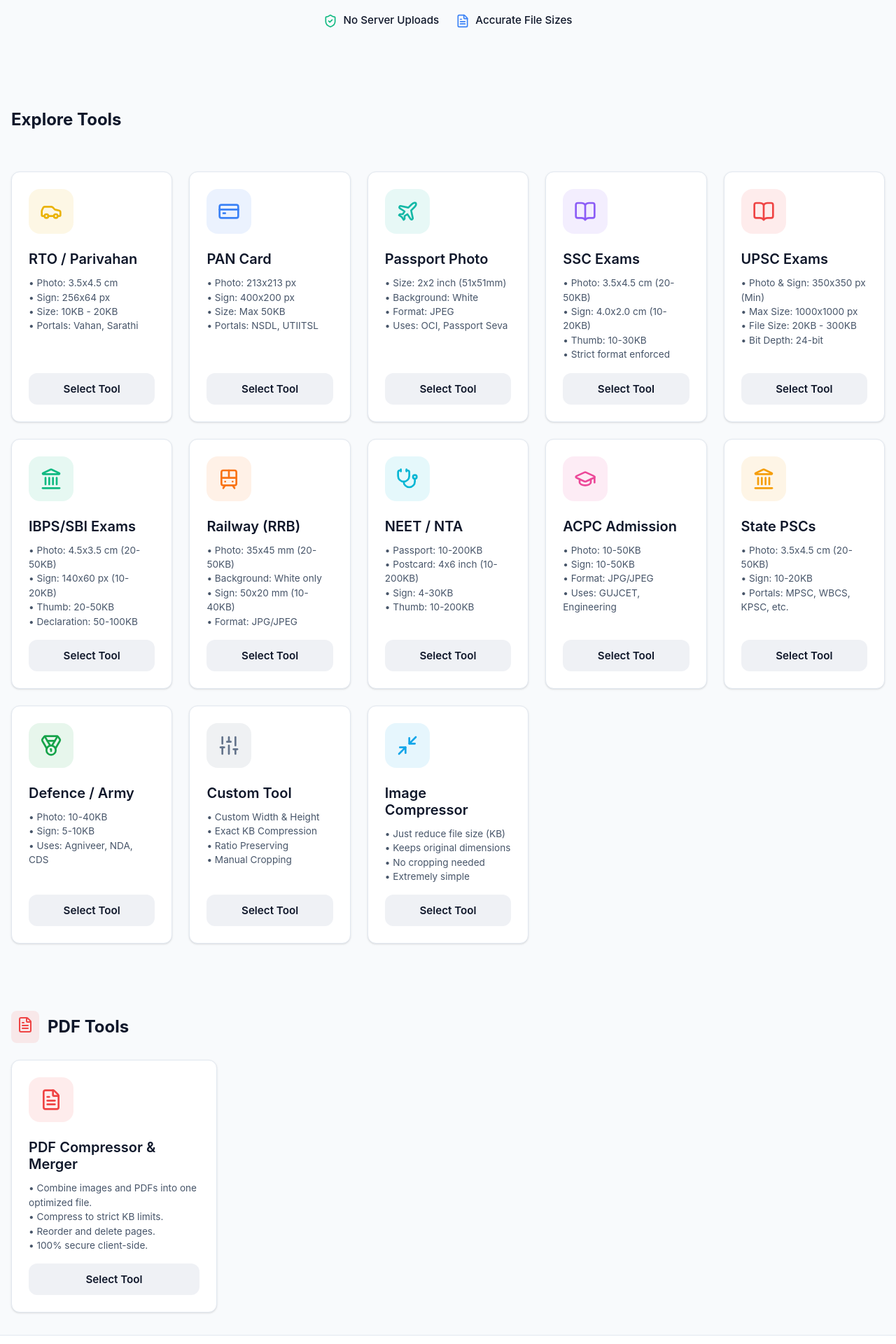
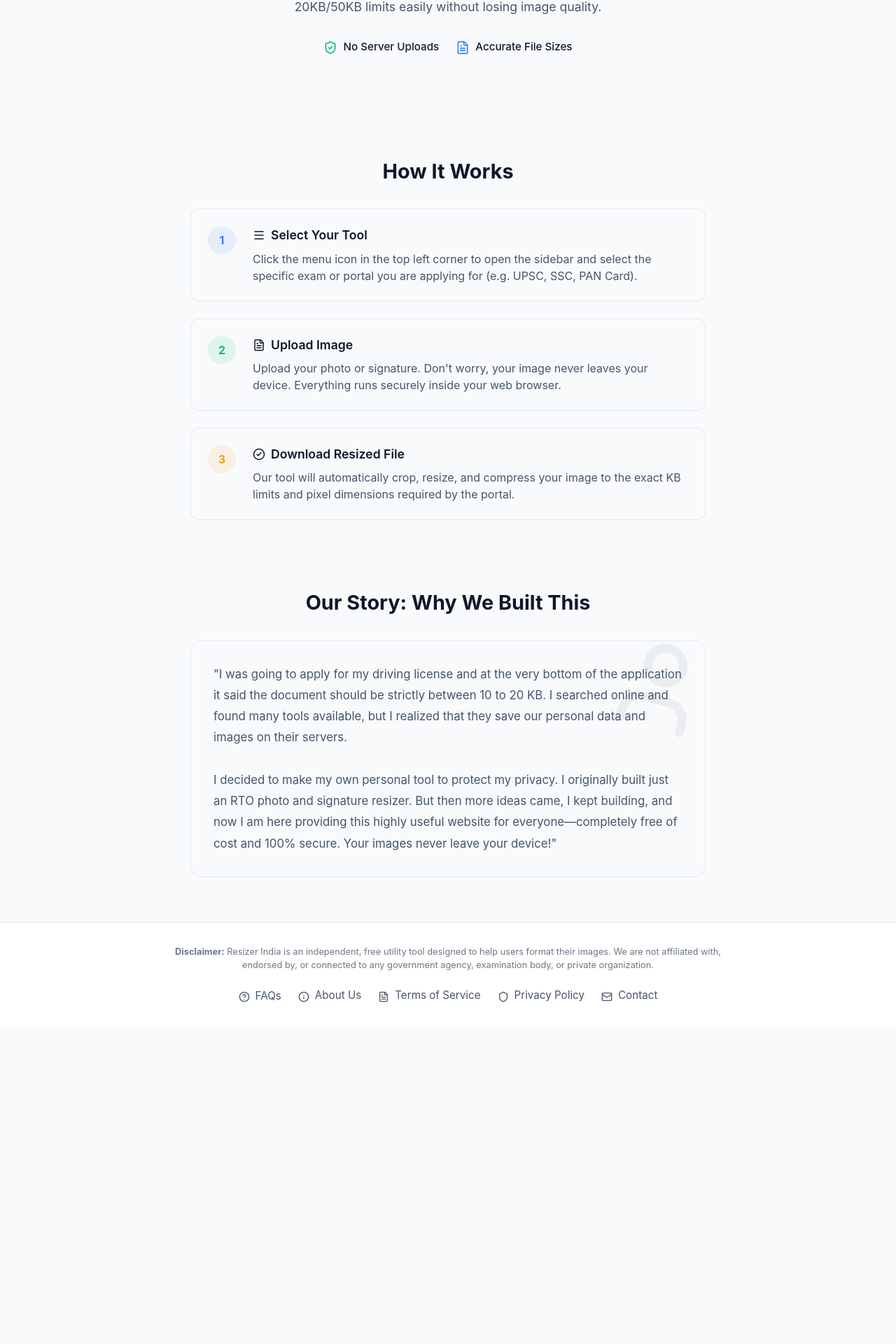
Before and after one commit to TechyNisarg/resizer-india, a React (Vite) app: page / in a window 1280 px wide. Shown: the part 304-2224 px from the top of the page at 70% size. After the commit the page ends 1771 px from the top, so only its background shows below. Built offline with nearby package versions, Linux system fonts and the light colour scheme.

Commit message:
feat: complete landing page redesign and mobile sidebar optimization

```diff
--- a/src/components/LandingPage.tsx
+++ b/src/components/LandingPage.tsx
@@ -1,35 +1,17 @@
 import React from 'react';
-import { useNavigate } from 'react-router-dom';
-import { motion } from 'framer-motion';
-import { FileText, ShieldCheck } from 'lucide-react';
-
-import { CATEGORIES } from '../config/tools';
+import { ShieldCheck, FileText, CheckCircle2, User, Menu } from 'lucide-react';
 
 export const LandingPage: React.FC = () => {
-  const navigate = useNavigate();
-
-  const hasVisited = React.useMemo(() => {
-    try {
-      const visited = sessionStorage.getItem('hasVisitedLanding') === 'true';
-      if (!visited) {
-        sessionStorage.setItem('hasVisitedLanding', 'true');
-      }
-      return visited;
-    } catch {
-      return false;
-    }
-  }, []);
-
   return (
-    <div className="landing-page">
+    <div className="landing-page" style={{ maxWidth: '800px', margin: '0 auto', paddingBottom: '4rem' }}>
       <div style={{ textAlign: 'center', marginBottom: '4rem', padding: '3rem 1rem 1rem' }}>
         <h1 style={{ fontSize: '2.5rem', fontWeight: 800, color: 'var(--text-primary)', marginBottom: '1rem', letterSpacing: '-0.025em', lineHeight: 1.2 }}>
-          Resize & Compress for <span style={{ color: 'var(--primary)' }}>Indian Govt Portals</span>
+          Perfect Image Resizer for <span style={{ color: 'var(--primary)' }}>Exams & Portals</span>
         </h1>
         <p style={{ fontSize: '1.1rem', color: 'var(--text-secondary)', maxWidth: '650px', margin: '0 auto 2rem', lineHeight: 1.6 }}>
-          100% Secure, fast, and works offline in your browser. Perfect for SSC, UPSC, PAN, RTO, IBPS, and more. Hit the exact 20KB/50KB limits easily without losing image quality.
+          100% Secure, fast, and works offline in your browser. Hit the exact 20KB/50KB limits easily without losing image quality.
         </p>
-        <div style={{ display: 'flex', gap: '1.5rem', justifyContent: 'center', flexWrap: 'wrap' }}>
+        <div style={{ display: 'flex', gap: '1.5rem', justifyContent: 'center', flexWrap: 'wrap', marginBottom: '2rem' }}>
           <div style={{ display: 'flex', alignItems: 'center', gap: '0.5rem', color: 'var(--text-primary)', fontSize: '0.95rem', fontWeight: 500 }}>
              <ShieldCheck size={20} style={{ color: 'var(--success)' }} /> No Server Uploads
           </div>
@@ -39,75 +21,52 @@ export const LandingPage: React.FC = () => {
         </div>
       </div>
 
-      <div style={{ display: 'flex', alignItems: 'center', gap: '0.75rem', marginBottom: '1.5rem' }}>
-        <h2 style={{ fontSize: '1.5rem', fontWeight: 700, color: 'var(--text-primary)' }}>Explore Tools</h2>
+      {/* How it works */}
+      <div style={{ marginBottom: '4rem', padding: '0 1rem' }}>
+        <h2 style={{ fontSize: '1.8rem', fontWeight: 700, color: 'var(--text-primary)', marginBottom: '2rem', textAlign: 'center' }}>How It Works</h2>
+        <div style={{ display: 'flex', flexDirection: 'column', gap: '1.5rem' }}>
+
+          <div style={{ display: 'flex', gap: '1.5rem', background: 'var(--card-bg)', padding: '1.5rem', borderRadius: '12px', border: '1px solid var(--border-color)' }}>
+            <div style={{ width: '40px', height: '40px', borderRadius: '50%', background: 'rgba(59, 130, 246, 0.1)', color: '#3b82f6', display: 'flex', alignItems: 'center', justifyContent: 'center', fontWeight: 'bold', flexShrink: 0 }}>1</div>
+            <div>
+              <h3 style={{ fontSize: '1.1rem', fontWeight: 600, color: 'var(--text-primary)', marginBottom: '0.5rem', display: 'flex', alignItems: 'center', gap: '0.5rem' }}><Menu size={18} /> Select Your Tool</h3>
+              <p style={{ color: 'var(--text-secondary)', lineHeight: 1.5 }}>Click the menu icon in the top left corner to open the sidebar and select the specific exam or portal you are applying for (e.g. UPSC, SSC, PAN Card).</p>
+            </div>
+          </div>
+
+          <div style={{ display: 'flex', gap: '1.5rem', background: 'var(--card-bg)', padding: '1.5rem', borderRadius: '12px', border: '1px solid var(--border-color)' }}>
+            <div style={{ width: '40px', height: '40px', borderRadius: '50%', background: 'rgba(16, 185, 129, 0.1)', color: '#10b981', display: 'flex', alignItems: 'center', justifyContent: 'center', fontWeight: 'bold', flexShrink: 0 }}>2</div>
+            <div>
+              <h3 style={{ fontSize: '1.1rem', fontWeight: 600, color: 'var(--text-primary)', marginBottom: '0.5rem', display: 'flex', alignItems: 'center', gap: '0.5rem' }}><FileText size={18} /> Upload Image</h3>
+              <p style={{ color: 'var(--text-secondary)', lineHeight: 1.5 }}>Upload your photo or signature. Don't worry, your image never leaves your device. Everything runs securely inside your web browser.</p>
+            </div>
+          </div>
+
+          <div style={{ display: 'flex', gap: '1.5rem', background: 'var(--card-bg)', padding: '1.5rem', borderRadius: '12px', border: '1px solid var(--border-color)' }}>
+            <div style={{ width: '40px', height: '40px', borderRadius: '50%', background: 'rgba(245, 158, 11, 0.1)', color: '#f59e0b', display: 'flex', alignItems: 'center', justifyContent: 'center', fontWeight: 'bold', flexShrink: 0 }}>3</div>
+            <div>
+              <h3 style={{ fontSize: '1.1rem', fontWeight: 600, color: 'var(--text-primary)', marginBottom: '0.5rem', display: 'flex', alignItems: 'center', gap: '0.5rem' }}><CheckCircle2 size={18} /> Download Resized File</h3>
+              <p style={{ color: 'var(--text-secondary)', lineHeight: 1.5 }}>Our tool will automatically crop, resize, and compress your image to the exact KB limits and pixel dimensions required by the portal.</p>
+            </div>
+          </div>
+
+        </div>
       </div>
-      <motion.div
-        className="category-grid"
-        initial={hasVisited ? false : "hidden"}
-        animate="show"
-        variants={{
-          hidden: { opacity: 0 },
-          show: { opacity: 1, transition: { staggerChildren: 0.05 } }
-        }}
-      >
-        {CATEGORIES.map(cat => {
-          const Icon = cat.icon;
-          return (
-            <motion.button
-              key={cat.id}
-              className="category-card"
-              onClick={() => navigate(cat.path)}
-              variants={{
-                hidden: { opacity: 0, y: 30 },
-                show: {
-                  opacity: 1,
-                  y: 0,
-                  transition: { type: 'spring', stiffness: 300, damping: 24 }
-                }
-              }}
-              whileHover={{ y: -4, transition: { duration: 0.2 } }}
-              whileTap={{ scale: 0.98 }}
-            >
-              <div className="category-icon-wrapper" style={{ color: cat.color, backgroundColor: cat.bg }}>
-                <Icon size={32} />
-              </div>
-              <h2 className="category-title">{cat.label}</h2>
-              <p className="category-desc">{cat.desc}</p>
-              <div className="category-action">Select Tool</div>
-            </motion.button>
-          );
-        })}
-      </motion.div>
 
-      <motion.div
-        initial={hasVisited ? false : { opacity: 0, y: 20 }}
-        animate={{ opacity: 1, y: 0 }}
-        transition={{ delay: 0.3 }}
-        style={{ marginTop: '4rem' }}
-      >
-        <div style={{ display: 'flex', alignItems: 'center', gap: '0.75rem', marginBottom: '1.5rem' }}>
-          <div style={{ padding: '0.5rem', background: 'rgba(239, 68, 68, 0.1)', color: '#ef4444', borderRadius: '8px' }}>
-            <FileText size={24} />
+      {/* Why We Built This */}
+      <div style={{ padding: '0 1rem' }}>
+        <h2 style={{ fontSize: '1.8rem', fontWeight: 700, color: 'var(--text-primary)', marginBottom: '2rem', textAlign: 'center' }}>Our Story: Why We Built This</h2>
+        <div style={{ background: 'var(--card-bg)', padding: '2rem', borderRadius: '16px', border: '1px solid var(--border-color)', position: 'relative', overflow: 'hidden' }}>
+          <div style={{ position: 'absolute', top: '-10px', right: '-10px', opacity: 0.05, transform: 'rotate(15deg)' }}>
+            <User size={150} />
           </div>
-          <h2 style={{ fontSize: '1.5rem', fontWeight: 700, color: 'var(--text-primary)' }}>PDF Tools</h2>
+          <p style={{ color: 'var(--text-secondary)', lineHeight: 1.8, fontSize: '1.05rem', position: 'relative', zIndex: 1 }}>
+            "I was going to apply for my driving license and at the very bottom of the application it said the document should be strictly between 10 to 20 KB. I searched online and found many tools available, but I realized that they save our personal data and images on their servers.
+            <br /><br />
+            I decided to make my own personal tool to protect my privacy. I originally built just an RTO photo and signature resizer. But then more ideas came, I kept building, and now I am here providing this highly useful website for everyone—completely free of cost and 100% secure. Your images never leave your device!"
+          </p>
         </div>
-        <div className="category-grid" style={{ gridTemplateColumns: 'repeat(auto-fill, minmax(280px, 1fr))' }}>
-          <motion.button
-            className="category-card"
-            onClick={() => navigate('/pdf-compressor')}
-            whileHover={{ y: -4, transition: { duration: 0.2 } }}
-            whileTap={{ scale: 0.98 }}
-          >
-            <div className="category-icon-wrapper" style={{ color: '#ef4444', backgroundColor: 'rgba(239, 68, 68, 0.1)' }}>
-              <FileText size={32} />
-            </div>
-            <h2 className="category-title">PDF Compressor & Merger</h2>
-            <p className="category-desc">{'• Combine images and PDFs into one optimized file.\n• Compress to strict KB limits.\n• Reorder and delete pages.\n• 100% secure client-side.'}</p>
-            <div className="category-action">Select Tool</div>
-          </motion.button>
-        </div>
-      </motion.div>
+      </div>
 
     </div>
   );
```
Also changed, not shown: src/App.tsx (+2 -26 lines).
